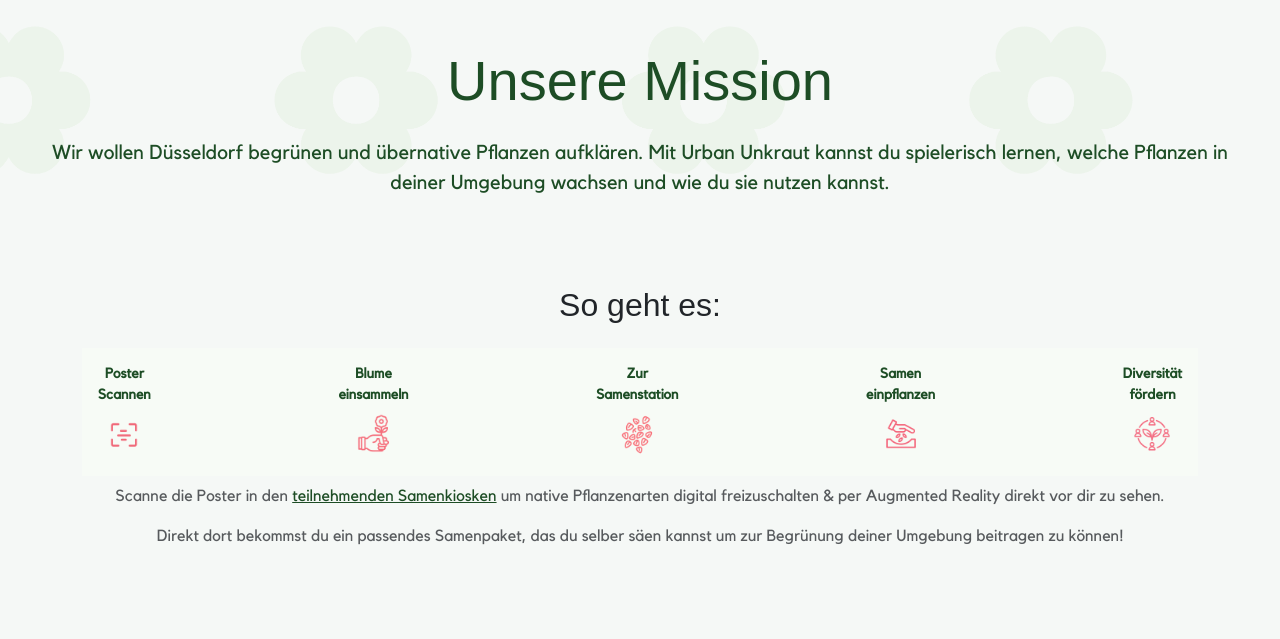
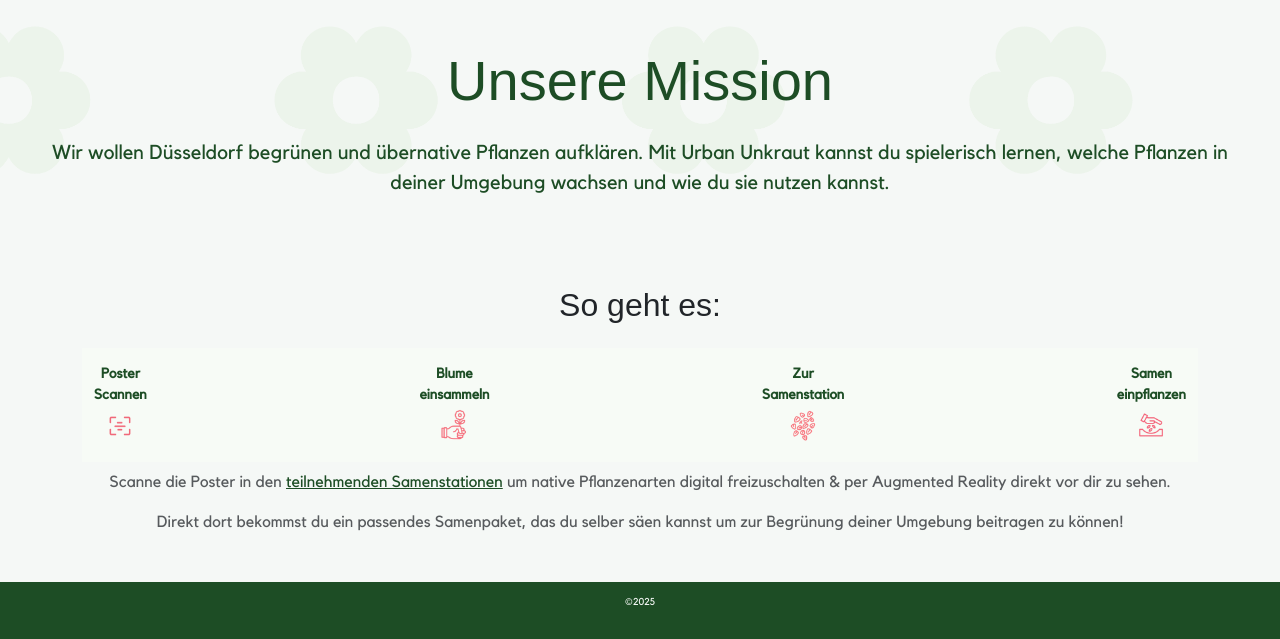
Before and after one commit to amelie-schepping/urban-unkraut, a website built with Vite: page index.html in a window 1280 px wide. Shown: the part 2062-2701 px from the top of the page. Before the commit the page ends 2658 px from the top, so only its background shows below. Built offline with nearby package versions, Linux system fonts and the light colour scheme; a web font is replaced by a local one.

Commit message:
footer hinzugefügt

```diff
--- a/index.html
+++ b/index.html
@@ -13,7 +13,7 @@
   <!-- Navigation -->
   <nav class="navbar bg-light fixed-top">
     <div class="container-fluid">
-      <a class="navbar-brand" href="#">
+      <a class="navbar-brand" href="#index.html">
         <img src="/assets/icons/logo.svg" alt="Urban Unkraut" width="60%" />
       </a>
 
@@ -24,7 +24,7 @@
       <div class="collapse navbar-collapse" id="navbarNavAltMarkup">
         <div class="navbar-nav text-center d-flex flex-column gap-5 w-75 mx-auto">
           <a href="library.html" class="btn btn-outline-primary">Deine Bibliothek</a>
-          <a href="#samenkiosk" class="btn btn-outline-primary">Samenkiosk</a>
+          <a href="#samenkiosk" class="btn btn-outline-primary">Samenstation</a>
           <a href="#mission" class="btn btn-outline-primary">Mission</a>
           <a href="#anleitung" class="btn btn-outline-primary">Anleitung</a>
         </div>
@@ -40,7 +40,7 @@
     </p>
   </section>
 
-  <section class="text-center text-dark mb-4">
+  <section class="text-center text-dark mb-4 green-light">
     <h2 class="display-4 mb-4">Deine Bibliothek</h2>
 
     <section class="p-4" id="galerie">
@@ -113,49 +113,51 @@
   <!--Anleitung-->
   <section class="container my-5" id="anleitung">
     <h2 class="text-center mb-4">So geht es:</h2>
-
     <section id="schritte" class="py-3 bg-success-subtle">
       <div class="container text-center">
         <div class="d-flex justify-content-between flex-wrap">
-          <div class="px-1">
-            <p class="fw-semibold small mb-1">Poster<br>Scannen</p>
-            <img src="/assets/icons/scannen.png" class="img-fluid" alt="Poster scannen" width="50" />
+          <div class="px-0">
+            <p class="fw-semibold small mb-0">Poster<br>Scannen</p>
+            <img src="/assets/icons/scannen.png" class="img-fluid" alt="Poster scannen" width="40" />
           </div>
-          <div class="px-1">
-            <p class="fw-semibold  small mb-1">Blume<br>einsammeln</p>
-            <img src="/assets/icons/einsammeln.png" class="img-fluid" alt="Blume einsammeln" width="50" />
+          <div class="px-0">
+            <p class="fw-semibold  small mb-0">Blume<br>einsammeln</p>
+            <img src="/assets/icons/einsammeln.png" class="img-fluid" alt="Blume einsammeln" width="40" />
           </div>
-          <div class="px-1">
-            <p class="fw-semibold  small mb-1">Zur<br>Samenstation</p>
-            <img src="/assets/icons/samen.png" class="img-fluid" alt="Samenstation" width="50" />
+          <div class="px-0">
+            <p class="fw-semibold  small mb-0">Zur<br>Samenstation</p>
+            <img src="/assets/icons/samen.png" class="img-fluid" alt="Samenstation" width="40" />
           </div>
-          <div class="px-1">
-            <p class="fw-semibold  small mb-1">Samen<br>einpflanzen</p>
-            <img src="/assets/icons/einplanzen.png" class="img-fluid" alt="Samen einpflanzen" width="50" />
+          <div class="px-0">
+            <p class="fw-semibold  small mb-0">Samen<br>einpflanzen</p>
+            <img src="/assets/icons/einplanzen.png" class="img-fluid" alt="Samen einpflanzen" width="40" />
           </div>
-          <div class="px-1">
-            <p class="fw-semibold small mb-1">Diversität<br>fördern</p>
-            <img src="/assets/icons/diversität.png" class="img-fluid" alt="Diversität fördern" width="50" />
-          </div>
+          <!-- <div class="px-0">
+            <p class="fw-semibold small mb-0">Diversität<br>fördern</p>
+            <img src="/assets/icons/diversität.png" class="img-fluid" alt="Diversität fördern" width="40" />
+          </div> -->
         </div>
       </div>
     </section>
 
     <section class="container my-2" id="anleitung">
       <p class="lead lead fs-6 text-center text-muted">
-        Scanne die Poster in den <a href="#samenkiosk">teilnehmenden Samenkiosken</a>
+        Scanne die Poster in den <a href="#samenkiosk">teilnehmenden Samenstationen</a>
         um native Pflanzenarten digital freizuschalten & per Augmented Reality direkt vor dir zu sehen. </p>
       <p class="lead lead fs-6 text-center text-muted">
         Direkt dort bekommst du ein passendes Samenpaket,
         das du selber säen kannst um zur Begrünung deiner Umgebung beitragen zu können!
       </p>
     </section>
-
   </section>
-
 
   <script src="https://cdn.jsdelivr.net/npm/bootstrap@5.3.2/dist/js/bootstrap.bundle.min.js"></script>
   <script type="module" src="/src/main.js"></script>
 </body>
 
+<!--footer-->
+<footer class="text-center">
+  <p>©2025</p>
+</footer>
+
 </html>
--- a/src/style.scss
+++ b/src/style.scss
@@ -100,3 +100,11 @@
 #schritte p {
   color: $green-dark;
 }
+
+footer {
+  background-color: $green-dark;
+  color: $light;
+  font-size: 10px;
+  text-align: center;
+  padding: 1%;
+}
```
Also changed, not shown: bibliothek.html (+1 -1 lines).
